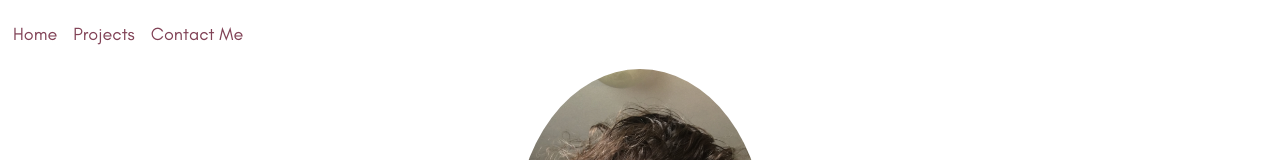
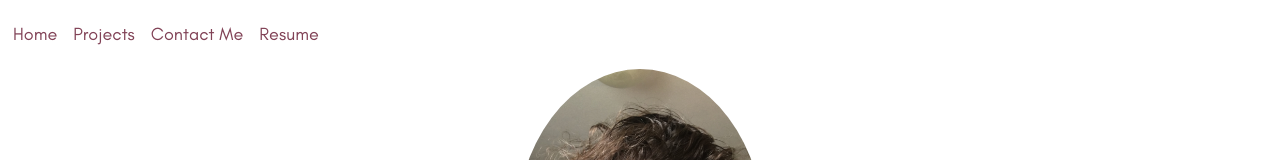
Before and after one commit to HeartyRhombus/HeartyRhombus.github.io, a React (Create React App) app: page / in a window 1280 px wide. Shown: the top 160 px of the page. Built offline with nearby package versions, Linux system fonts and the light colour scheme.

Commit message:
add link to resume

```diff
--- a/src/components/NavBar.js
+++ b/src/components/NavBar.js
@@ -33,6 +33,13 @@
                         <Nav.Link onClick={scrollToContact}>
                             Contact Me
                         </Nav.Link>
+                        <Nav.Link
+                            href="https://docs.google.com/document/d/1f9mlikm--E2WgOVrZtntlICwVWWbh6HR9WSc0VXk-zM/edit?usp=sharing"
+                            target="_blank"
+                            rel="noreferrer"
+                        >
+                            Resume
+                        </Nav.Link>
                     </Nav>
                 </Navbar.Collapse>
             </Navbar>
```
